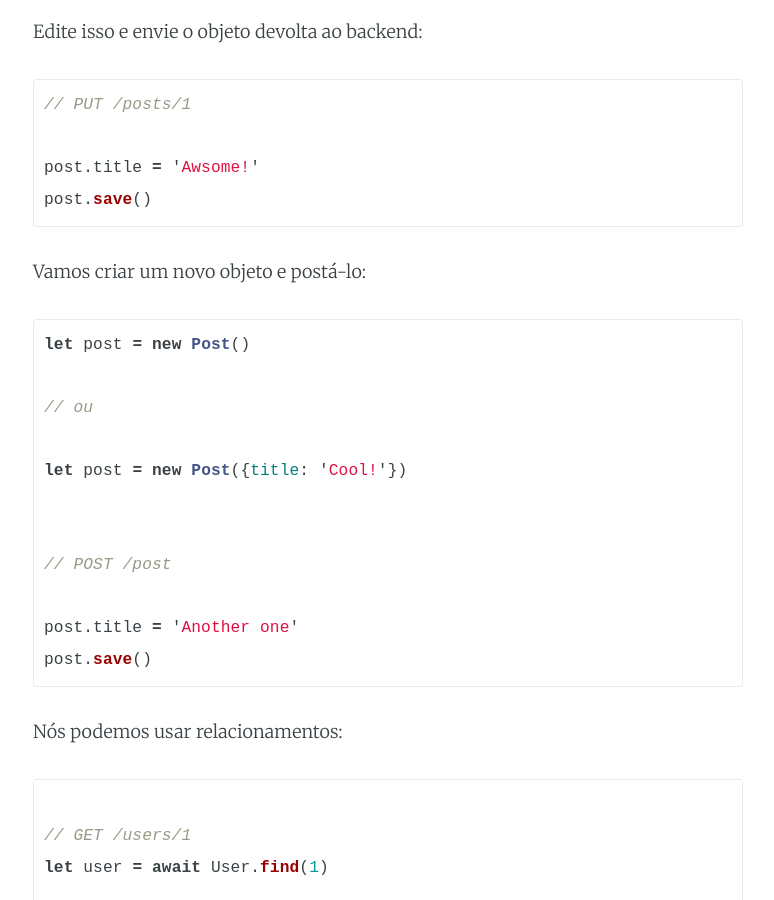
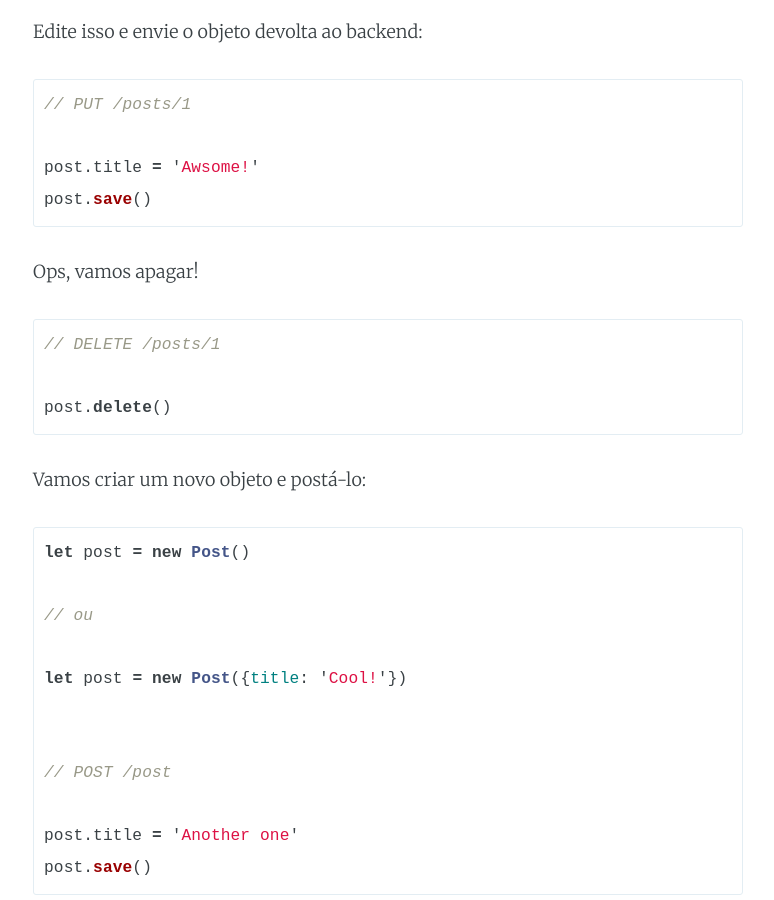
Before and after one commit to vuejs-br/blog, a Jekyll site: the page built from _posts/2018-04-02-vue-api-query-forma-simples-e-elegante-de-criar-requisicoes-para-api-rest.md, in a window 1280 px wide and 900 px high, scrolled down 2365 px. Shown: the whole window, without its empty margins (252-1026 px from the left). Built offline with Jekyll 4.4.1, drawn with Linux system fonts in a browser that asks for light colours; comment, search, counter and statistics services are not loaded.

Commit message:
Update 2018-04-02-vue-api-query-forma-simples-e-elegante-de-criar-requisicoes-para-api-rest.md

````diff
--- a/_posts/2018-04-02-vue-api-query-forma-simples-e-elegante-de-criar-requisicoes-para-api-rest.md
+++ b/_posts/2018-04-02-vue-api-query-forma-simples-e-elegante-de-criar-requisicoes-para-api-rest.md
@@ -63,6 +63,14 @@ Edite isso e envie o objeto devolta ao backend:
 
 post.title = 'Awsome!'
 post.save()
+```
+
+Ops, vamos apagar!
+
+```js
+// DELETE /posts/1
+
+post.delete()
 ```
 
 Vamos criar um novo objeto e postá-lo:
````
